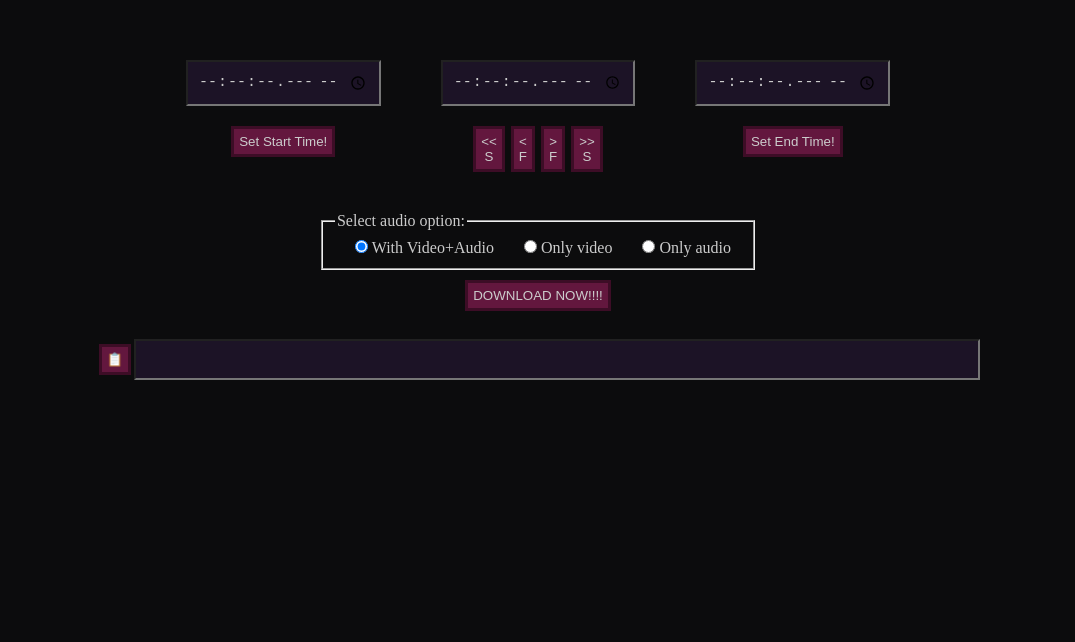
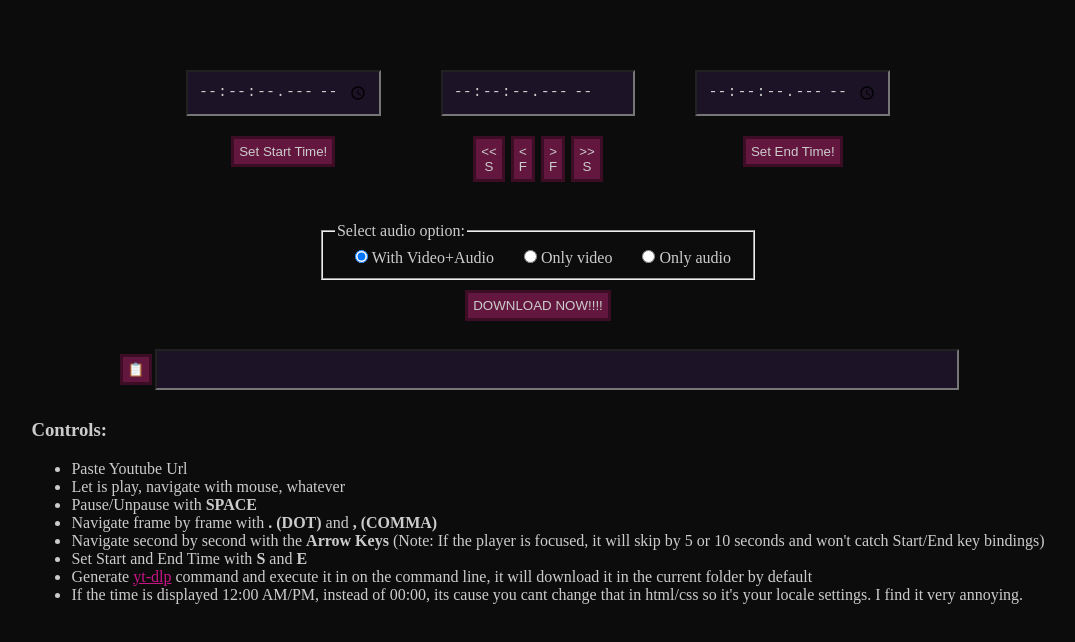
Before and after one commit to Lxtharia/precise-web-video-downloader, a plain HTML site: page index.html in a window 1280 px wide. Shown: the part 656-1298 px from the top of the page, without its empty margins (102-1177 px from the left). Drawn offline with Linux system fonts and the light colour scheme.

Commit message:
Added description for controls, adjusted some styles

```diff
--- a/index.html
+++ b/index.html
@@ -17,7 +17,7 @@
 	<div id=content>
 
 
-		<div style="max-width: 93%; min-width: 50%;">
+		<div style="max-width: 93%; min-width: 50%; margin-bottom: 10px;">
 			<input type="text" id="url_field" oninput="loadVideo()" value="" placeholder="Enter youtube url">
 			<label id="info_label"></label>
 		</div>
@@ -34,7 +34,7 @@
 				<button type="button" name="start_time_button" onclick="setStart()">Set Start Time!</button>
 			</div>
 			<div class="time-setter-div">
-				<input type="time" step="0.001" id="current_time" value="00:00:00:000">
+				<input type="time" readonly step="0.001" id="current_time" value="00:00:00:000">
 				<div class="playercontrols">
 					<button type="button" id="second_left_button" onclick="moveSeconds(-1)">	<< <br>S </button>
 					<button type="button" id="frame_left_button" onclick="moveFrames(-1)">	< <br>F	</button>
@@ -71,13 +71,27 @@
 		<button type="button" id="download_button" onclick="downloadNow()">DOWNLOAD NOW!!!!</button><br>
 
 
-		<div style="width: 70%; display:flex; align-items:center">
+		<div style="min-width: 70%; display:flex; align-items:center">
 			<button name="copy_command" onclick="copyToClipboard()">📋</button>
 			<input type="text" id="download_command" value="">
 		</div>
 
+	<div>
+		<h3> Controls: </h3>
+		<ul>
+		<li>Paste Youtube Url</li>
+		<li>Let is play, navigate with mouse, whatever</li>
+		<li> Pause/Unpause with <b>SPACE</b></li>
+		<li>Navigate frame by frame with <b>. (DOT)</b> and <b>, (COMMA)</b></li>
+		<li>Navigate second by second with the <b>Arrow Keys</b> (Note: If the player is focused, it will skip by 5 or 10 seconds and won't catch Start/End key bindings) </li>
+		<li>Set Start and End Time with <b>S</b> and <b>E</b></li>
+		<li>Generate <a href=https://github.com/yt-dlp/yt-dlp style="color: mediumvioletred;">yt-dlp</a> command and execute it in on the command line, it will download it in the current folder by default</li>
+		<li>If the time is displayed 12:00 AM/PM, instead of 00:00, its cause you cant change that in html/css so it's your locale settings. I find it very annoying.</li>
+		</ul>
 
 	</div>
+
+
 	</div>
 	<!-- <script type="text/javascript" src="download.js"></script> -->
 	<script src="player-control.js"></script>
--- a/style.css
+++ b/style.css
@@ -34,6 +34,7 @@ button {
     justify-content: center;
     align-items: center;
     flex-direction: column;
+	padding: 0px 30px;
 }
 
 #controls {
```
